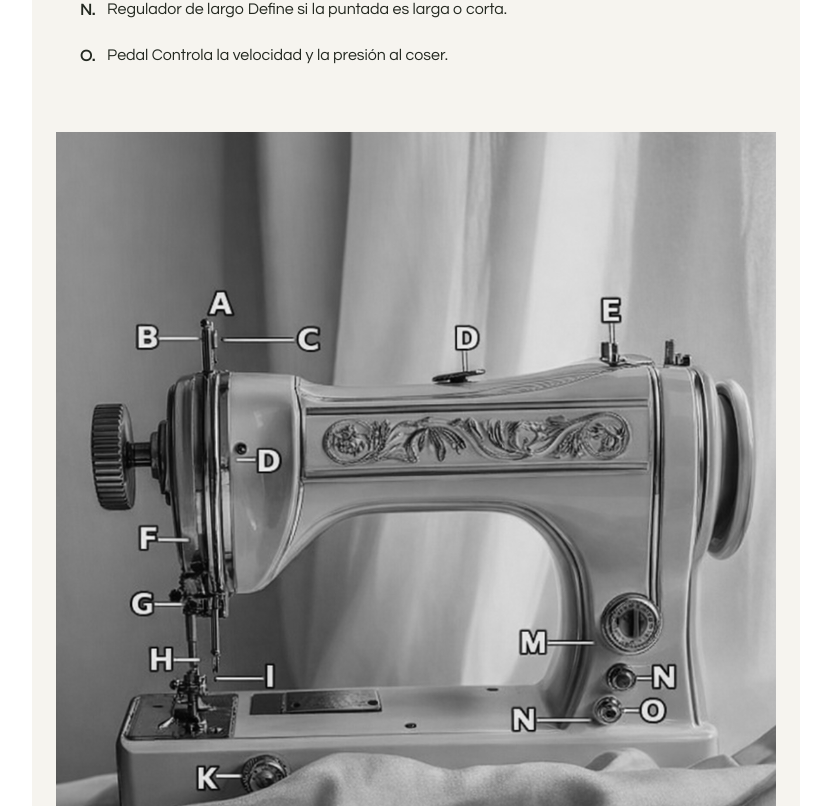
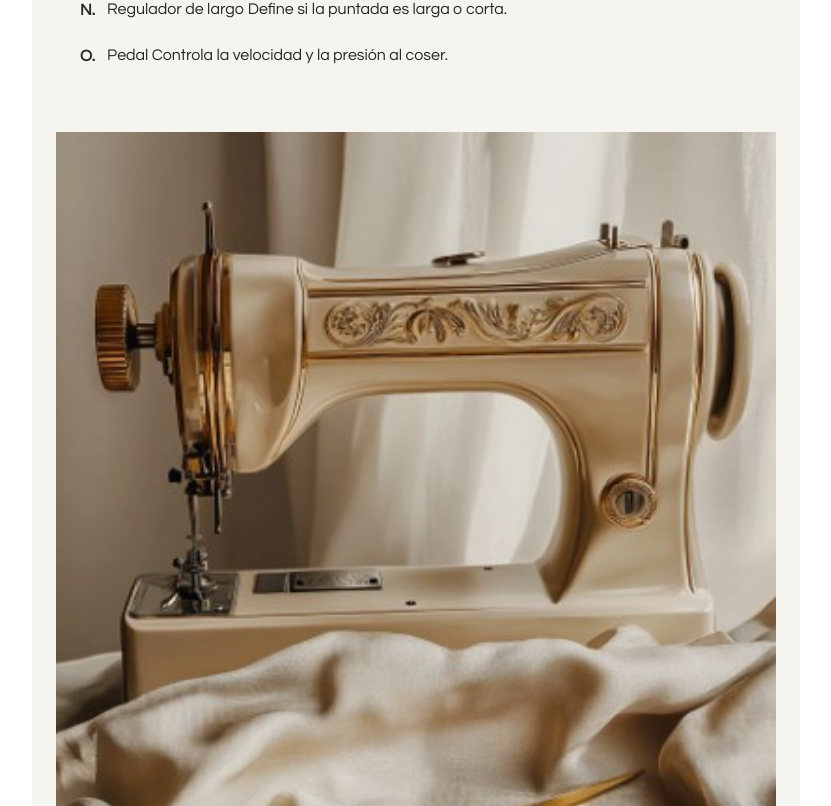
Before and after one commit to UlisesRos/ebook-veinte, a React (Vite) app: page /module1 in a window 1280 px wide. Shown: the part 4214-5020 px from the top of the page, without its empty margins (368-1199 px from the left). Built offline with nearby package versions, Linux system fonts and the light colour scheme; a web font is replaced by a local one.

Commit message:
cambiar imagen de la maquina de coser

```diff
--- a/src/pages/Module1.tsx
+++ b/src/pages/Module1.tsx
@@ -183,8 +183,8 @@ export function Module1() {
 
       {/* Full width image breaker */}
       <section className="relative z-[35] bg-cream py-12 px-6 pt-0">
-        <div className="max-w-6xl mx-auto w-full h-80 md:h-[120vh] overflow-hidden">
-          <img src="/maquina1.png" alt="Textura de tela" className="w-full h-full object-cover grayscale" />
+        <div className="max-w-6xl mx-auto w-full h-80 md:h-[90vh] overflow-hidden">
+          <img src="/maquina1.jpg" alt="Textura de tela" className="w-full h-full object-cover" />
         </div>
       </section>
 
```
